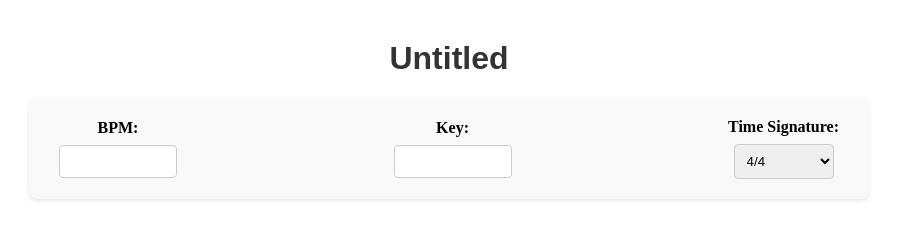
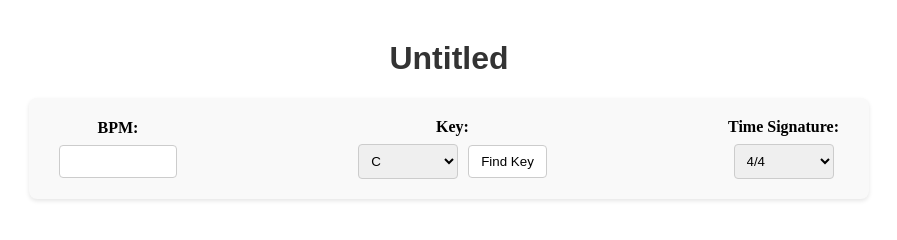
Before and after one commit to jessebrusa/singer_buddy, a website with bundled scripts: page index.html in a window 1280 px wide. Shown: the whole page, without its empty margins (191-1088 px from the left). Built offline with nearby package versions, Linux system fonts and the light colour scheme.

Commit message:
moved css to work with a master css file

```diff
--- a/index.html
+++ b/index.html
@@ -5,7 +5,6 @@
     <meta name="viewport" content="width=device-width, initial-scale=1.0">
     <title>Singer Buddy</title>
     <link rel="stylesheet" href="styles/stylesheet.css">
-    <link rel="stylesheet" href="styles/title.css">
 </head>
 <body>
     <div id="app"></div>
--- a/scripts/uiManager/widgets/musicSettings.js
+++ b/scripts/uiManager/musicSettings/musicSettings.js
@@ -16,9 +16,23 @@ class MusicSettings {
 
         const keyLabel = document.createElement('label');
         keyLabel.textContent = 'Key:';
-        const keyInput = document.createElement('input');
-        keyInput.type = 'text';
-        keyInput.classList.add('key-input');
+        const keySelect = document.createElement('select');
+        keySelect.classList.add('key-select');
+
+        const keys = [
+            'C', 'C#', 'D', 'D#', 'E', 'F', 'F#', 'G', 'G#', 'A', 'A#', 'B',
+            'Cm', 'C#m', 'Dm', 'D#m', 'Em', 'Fm', 'F#m', 'Gm', 'G#m', 'Am', 'A#m', 'Bm'
+        ];
+        keys.forEach(key => {
+            const option = document.createElement('option');
+            option.value = key;
+            option.textContent = key;
+            keySelect.appendChild(option);
+        });
+
+        const findKeyButton = document.createElement('button');
+        findKeyButton.textContent = 'Find Key';
+        findKeyButton.classList.add('find-key-button');
 
         const timeSignatureLabel = document.createElement('label');
         timeSignatureLabel.textContent = 'Time Signature:';
@@ -41,7 +55,11 @@ class MusicSettings {
         const keyContainer = document.createElement('div');
         keyContainer.classList.add('input-container');
         keyContainer.appendChild(keyLabel);
-        keyContainer.appendChild(keyInput);
+        const keySelectContainer = document.createElement('div');
+        keySelectContainer.classList.add('key-select-container');
+        keySelectContainer.appendChild(keySelect);
+        keySelectContainer.appendChild(findKeyButton);
+        keyContainer.appendChild(keySelectContainer);
 
         const timeSignatureContainer = document.createElement('div');
         timeSignatureContainer.classList.add('input-container');
@@ -85,6 +103,23 @@ class MusicSettings {
                 border: 1px solid #ccc;
                 border-radius: 4px;
             }
+            .key-select-container {
+                display: flex;
+                align-items: center;
+            }
+            .key-select-container select {
+                margin-right: 10px;
+            }
+            .find-key-button {
+                padding: 8px 12px;
+                border: 1px solid #ccc;
+                border-radius: 4px;
+                background-color: #fff;
+                cursor: pointer;
+            }
+            .find-key-button:hover {
+                background-color: #f0f0f0;
+            }
         `;
         document.head.appendChild(style);
     }
--- a/scripts/uiManager/uiManager.js
+++ b/scripts/uiManager/uiManager.js
@@ -1,5 +1,5 @@
 import Title from './widgets/title/title.js';
-import MusicSettings from './widgets/musicSettings.js';
+import MusicSettings from './musicSettings/musicSettings.js';
 
 class UIManager {
     constructor(projectManager) {
--- /dev/null
+++ b/styles/musicSettings.css
@@ -0,0 +1,44 @@
+.music-settings {
+    padding: 20px;
+    background-color: #f9f9f9;
+    border-radius: 8px;
+    box-shadow: 0 2px 4px rgba(0, 0, 0, 0.1);
+    max-width: 800px;
+    margin: 0 auto;
+    display: flex;
+    justify-content: space-between;
+    align-items: center;
+}
+.music-settings .input-container {
+    display: flex;
+    flex-direction: column;
+    align-items: center;
+    margin: 0 10px;
+}
+.music-settings label {
+    margin-bottom: 8px;
+    font-weight: bold;
+}
+.music-settings input, .music-settings select {
+    width: 100px;
+    padding: 8px;
+    border: 1px solid #ccc;
+    border-radius: 4px;
+}
+.music-settings .key-select-container {
+    display: flex;
+    align-items: center;
+}
+.music-settings .key-select-container select {
+    margin-right: 10px;
+}
+.music-settings .find-key-button {
+    padding: 8px 12px;
+    border: 1px solid #ccc;
+    border-radius: 4px;
+    background-color: #fff;
+    cursor: pointer;
+}
+.music-settings .find-key-button:hover {
+    background-color: #f0f0f0;
+}
--- a/styles/stylesheet.css
+++ b/styles/stylesheet.css
@@ -1,35 +1,2 @@
-/* body {
-    font-family: Arial, sans-serif;
-}
-
-#app {
-    max-width: 600px;
-    margin: 0 auto;
-    padding: 20px;
-    border: 1px solid #ccc;
-    border-radius: 10px;
-    background-color: #f9f9f9;
-}
-
-label {
-    display: block;
-    margin-top: 10px;
-}
-
-button {
-    margin-top: 20px;
-    padding: 10px 20px;
-    background-color: #007bff;
-    color: white;
-    border: none;
-    border-radius: 5px;
-    cursor: pointer;
-}
-
-button:hover {
-    background-color: #0056b3;
-}
-
-#output {
-    margin-top: 20px;
-} */
+@import url('title.css');
+@import url('musicSettings.css');
```
